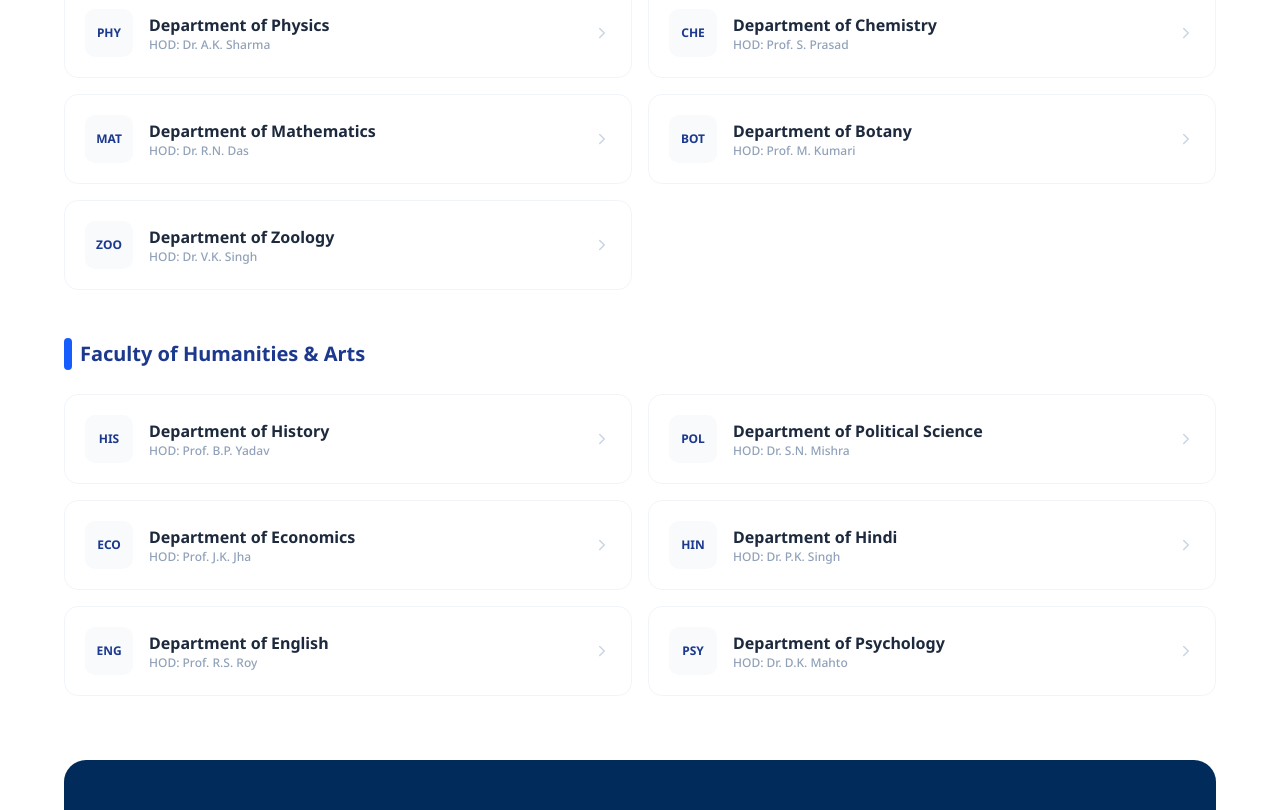
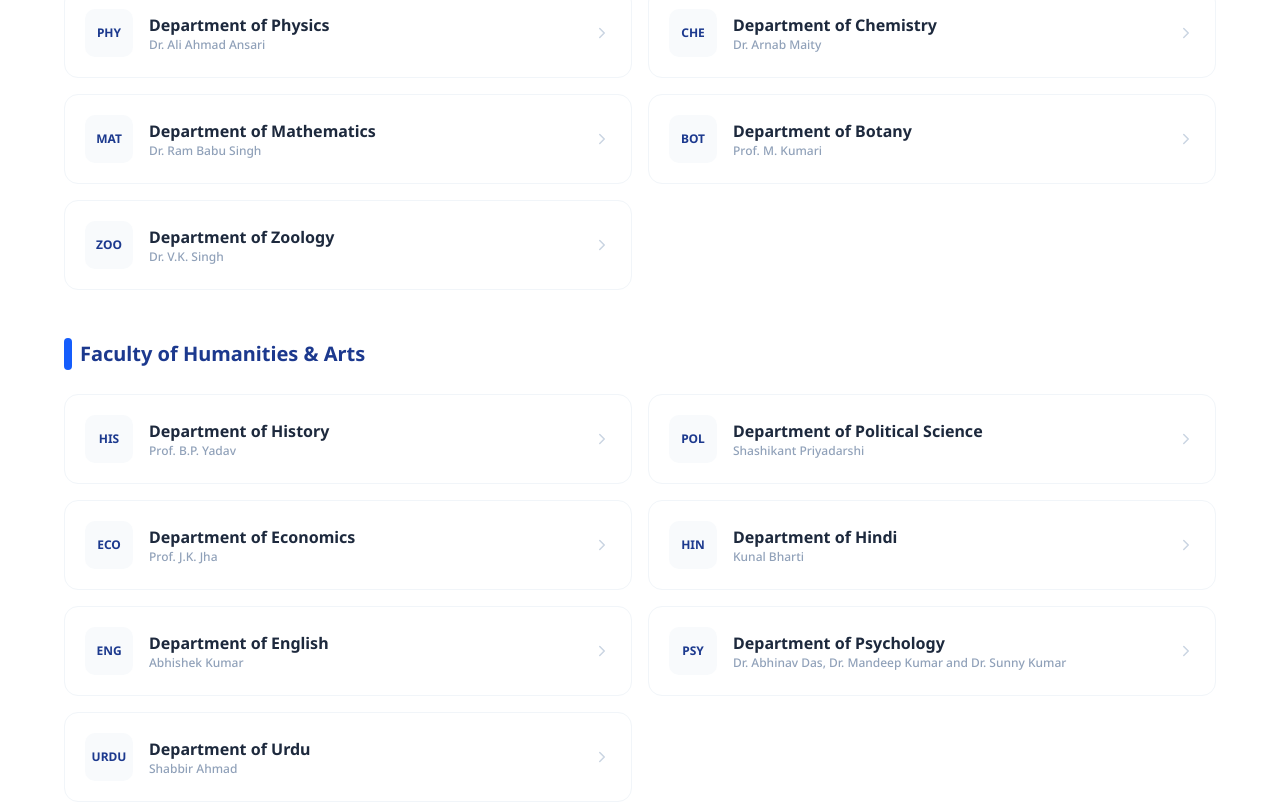
Before and after one commit to dshamshee/R.S-College, a Next.js app: page /academics/departments in a window 1280 px wide. Shown: the part 770-1580 px from the top of the page. Built offline with nearby package versions, Linux system fonts and the light colour scheme; a web font is replaced by a local one.

Commit message:
change the faculties name instead of random faculties

```diff
--- a/app/academics/departments/page.tsx
+++ b/app/academics/departments/page.tsx
@@ -6,9 +6,9 @@ const departmentData = [
   {
     faculty: "Faculty of Science",
     departments: [
-      { name: "Physics", head: "Dr. A.K. Sharma", code: "PHY" },
-      { name: "Chemistry", head: "Prof. S. Prasad", code: "CHE" },
-      { name: "Mathematics", head: "Dr. R.N. Das", code: "MAT" },
+      { name: "Physics", head: "Dr. Ali Ahmad Ansari", code: "PHY" },
+      { name: "Chemistry", head: "Dr. Arnab Maity", code: "CHE" },
+      { name: "Mathematics", head: "Dr. Ram Babu Singh", code: "MAT" },
       { name: "Botany", head: "Prof. M. Kumari", code: "BOT" },
       { name: "Zoology", head: "Dr. V.K. Singh", code: "ZOO" },
     ]
@@ -17,11 +17,12 @@ const departmentData = [
     faculty: "Faculty of Humanities & Arts",
     departments: [
       { name: "History", head: "Prof. B.P. Yadav", code: "HIS" },
-      { name: "Political Science", head: "Dr. S.N. Mishra", code: "POL" },
+      { name: "Political Science", head: "Shashikant Priyadarshi", code: "POL" },
       { name: "Economics", head: "Prof. J.K. Jha", code: "ECO" },
-      { name: "Hindi", head: "Dr. P.K. Singh", code: "HIN" },
-      { name: "English", head: "Prof. R.S. Roy", code: "ENG" },
-      { name: "Psychology", head: "Dr. D.K. Mahto", code: "PSY" },
+      { name: "Hindi", head: "Kunal Bharti", code: "HIN" },
+      { name: "English", head: "Abhishek Kumar", code: "ENG" },
+      { name: "Psychology", head: "Dr. Abhinav Das, Dr. Mandeep Kumar and Dr. Sunny Kumar", code: "PSY" },
+      { name: "Urdu", head: "Shabbir Ahmad", code: "URDU" },
     ]
   }
 ];
@@ -66,7 +67,7 @@ export default function Departments() {
                         <h3 className="font-bold text-slate-800 group-hover:text-blue-900 transition-colors">
                           Department of {dept.name}
                         </h3>
-                        <p className="text-xs text-slate-400 font-medium">HOD: {dept.head}</p>
+                        <p className="text-xs text-slate-400 font-medium">{dept.head}</p>
                       </div>
                     </div>
                     <ChevronRight size={18} className="text-slate-300 group-hover:text-blue-600 group-hover:translate-x-1 transition-all" />
--- a/app/academics/faculties/page.tsx
+++ b/app/academics/faculties/page.tsx
@@ -4,7 +4,7 @@ import { UserCheck, CheckCircle2 } from "lucide-react";
 const facultyData = [
   {
     name: "Faculty of Science",
-    head: "Dr. Arvind Kumar Sharma",
+    head: "Dr. Ali Ahmad Ansari",
     designation: "Dean of Science",
     color: "border-blue-600",
     description: "Dedicated to advancing scientific knowledge through rigorous academic programs in Physics, Chemistry, and Biological Sciences.",
@@ -12,7 +12,7 @@ const facultyData = [
   },
   {
     name: "Faculty of Humanities & Arts",
-    head: "Prof. Brajesh Prasad Yadav",
+    head: "Dr. Mandeep Kumar",
     designation: "Dean of Arts",
     color: "border-emerald-600",
     description: "Focusing on the study of human culture, history, and social structures to develop critical thinking and societal awareness.",
@@ -20,7 +20,7 @@ const facultyData = [
   },
   {
     name: "Faculty of Social Sciences",
-    head: "Dr. S.N. Mishra",
+    head: "Dr. Manoj Kumar Yadav",
     designation: "Dean of Social Sciences",
     color: "border-orange-600",
     description: "Exploring the complexities of human behavior, political systems, and economic theories in a globalized world.",
@@ -80,9 +80,9 @@ export default function Faculties() {
                 </div>
                 <div className="overflow-hidden">
                   <h4 className="font-bold text-slate-800 text-sm truncate">{faculty.head}</h4>
-                  <p className="text-[10px] text-blue-600 font-bold uppercase tracking-wider">
+                  {/* <p className="text-[10px] text-blue-600 font-bold uppercase tracking-wider">
                     {faculty.designation}
-                  </p>
+                  </p> */}
                 </div>
               </div>
             </div>
```
